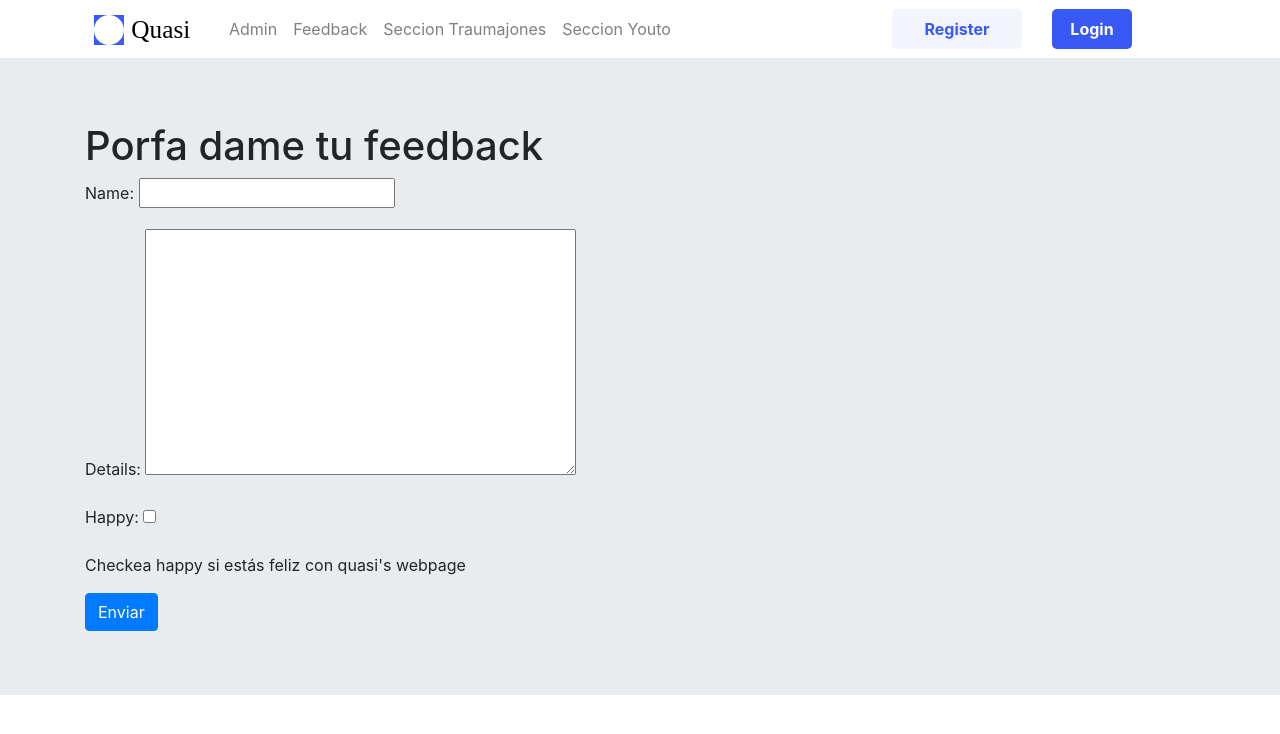
After one commit to gsinay/quasi-deployment, a Django app: page /base_app/feedback/ in a window 1280 px wide. The commit adds this page. Shown: the top 734 px of the page. Run offline with Django 3.2, Linux system fonts and the light colour scheme.

Commit message:
added feedback model/form/view and changed youto

```diff
--- a/Quasi/base_app/forms.py
+++ b/Quasi/base_app/forms.py
@@ -1,7 +1,7 @@
 
 from django import forms
 from django.contrib.auth.models import User
-from base_app.models import UserProfileinfo
+from base_app.models import UserProfileinfo, Feedback
 
 class UserForm(forms.ModelForm):
     password = forms.CharField(widget=forms.PasswordInput())
@@ -17,3 +17,8 @@ class UserInfoForm(forms.ModelForm):
     class Meta():
         model = UserProfileinfo
         fields = ('date_of_birth', 'profile_pic')
+
+class FeedbackForm(forms.ModelForm):
+    class Meta():
+        model = Feedback
+        exclude = []
--- a/Quasi/base_app/models.py
+++ b/Quasi/base_app/models.py
@@ -8,6 +8,15 @@ class UserProfileinfo(models.Model):
 
     def __str__(self):
         return self.user.username
+class Feedback(models.Model):
+    name = models.CharField(max_length=120)
+    details = models.TextField()
+    happy = models.BooleanField()
+    date = models.DateField(auto_now_add=True)
+
+    def __str__(self):
+        return self.name
+
 
 
 
--- a/Quasi/base_app/urls.py
+++ b/Quasi/base_app/urls.py
@@ -6,7 +6,8 @@ app_name = "base_app"
 urlpatterns = [
     url(r'^register/$', views.register, name="register"),
     url(r'^login/$', views.user_login, name="login"),
-    url(r'^quasi/', views.quasi, name="quasi"),
+    url(r'^feedback/', views.feedback_form, name="feedback"),
     url(r'^wall/', views.wall, name="wall"),
-    url(r'^trauma/', views.trauma, name="trauma")
+    url(r'^trauma/', views.trauma, name="trauma"),
+    url(r'^youto/', views.youto, name="youto")
 ]
--- a/Quasi/base_app/views.py
+++ b/Quasi/base_app/views.py
@@ -38,8 +38,6 @@ def register(request):
 
     return render(request, "base_app/register.html", {"user_form" : user_form, "profile_form" : profile_form, "registered" : registered})
 
-def quasi(request):
-    return render(request, "base_app/quasi.html")
 
 def user_login(request):
     if request.method == "POST":
@@ -78,3 +76,16 @@ def trauma(request):
             return render(request, 'base_app/mal_trauma.html', {})
     else:
         return render(request, 'base_app/pre_trauma.html', {})
+
+def feedback_form(request):
+    if request.method == "POST":
+        form = forms.FeedbackForm(request.POST)
+
+        if form.is_valid():
+            form.save()
+            return render(request, "base_app/thanks.html")
+    else:
+        form = forms.FeedbackForm()
+        return render(request, "base_app/feedback.html", {"form" : form})
+def youto(request):
+    return render(request, "base_app/Pre_youto", {})
--- a/Quasi/templates/base_app/base.html
+++ b/Quasi/templates/base_app/base.html
@@ -23,10 +23,10 @@
               <a class="nav-link" href="{% url 'admin:index' %}">Admin</a>
             </li>
             <li class="nav-item">
-              <a class="nav-link" href="{% url 'base_app:quasi' %}">Quasi</a>
+              <a class="nav-link" href="{% url 'base_app:feedback' %}">Feedback</a>
             </li>
             <li class="nav-item"> <a class="nav-link" href="{% url 'base_app:trauma' %}" >Seccion Traumajones</a></li>
-            <li class="nav-item"> <a class="nav-link" href="{% url 'base_app:register' %}" >Seccion Youto</a></li>
+            <li class="nav-item"> <a class="nav-link" href="{% url 'base_app:youto' %}" >Seccion Youto</a></li>
             {% if user.is_authenticated %}
             <li class="nav-item"><a class="nav-link" href="{% url 'base_app:wall' %}">Wall</a></li>
             {% endif %}
--- /dev/null
+++ b/Quasi/templates/base_app/feedback.html
@@ -0,0 +1,20 @@
+{% extends 'base_app/base.html' %}
+
+
+{% block body_block%}
+<div class="jumbotron jumbotron-fluid">
+    <div class="container">
+        <h1>Porfa dame tu feedback</h1>
+        <form method="POST" enctype="multipart/form-data">
+            {% csrf_token %}
+            {{ form.as_p}}
+            <p>Checkea happy si estás feliz con quasi's webpage</p>
+            <button type="submit" class="btn btn-primary text-center">Enviar</button>
+        </form>
+    </div>
+
+</div>
+
+
+
+{% endblock %}
--- a/Quasi/templates/base_app/index.html
+++ b/Quasi/templates/base_app/index.html
@@ -3,8 +3,9 @@
 {% block body_block%}
 <div class="jumbotron jumbotron-fluid text-center">
     <h1><strong> MI PAGINA WEB</strong></h1>
-    <p>Lorem ipsum, dolor sit amet consectetur adipisicing elit. Consequuntur molestiae saepe perspiciatis illum modi! Adipisci, dignissimos a. Quibusdam doloribus inventore magni dolor delectus, deserunt, repellat officiis porro quia dolores nostrum.</p>
-    <p>Lorem ipsum dolor sit amet consectetur adipisicing elit. Nihil dolorum voluptas, tempora porro accusamus repellat officiis voluptatem eaque eum minus consequuntur quasi veniam dolor. Perferendis similique at nesciunt repellat sunt?</p>
+    <p>Bienvenutti a la pagina del father, the one and only, Quasi v2.0. He webeado caleta pa hacer esta cagada de sitio  (el primero wooohooo)</p>
+    <p>Aasique aprovechen la wea y sino me chupan un huevo</p>
+    <p>Les dejo un quasi todo mino pa su deleite</p>
     <img src="{% static 'images/landingquasi.JPG' %}" alt="NoQuasi" height="416" width="216">
 </div>
 
--- a/Quasi/templates/base_app/wall.html
+++ b/Quasi/templates/base_app/wall.html
@@ -3,7 +3,7 @@
 
 {% block body_block%}
 <div class="container">
-    <h1>Si ves esto es porque estas logged in</h1>
+    <h1>Si ves esto es porque estas logged in y no tiene ningun uso y pronto será el quasi blog. Sigue sapeando</h1>
 </div>
 
 {% endblock %}
```
Also changed, not shown: Quasi/base_app/admin.py (+12 -1 lines), Quasi/templates/base_app/quasi.html (deleted, +0 -7 lines), Quasi/templates/base_app/thanks.html (added, +14 -0 lines), Quasi/base_app/migrations/0002_feedback.py (added), Quasi/db.sqlite3, 1 other file.
